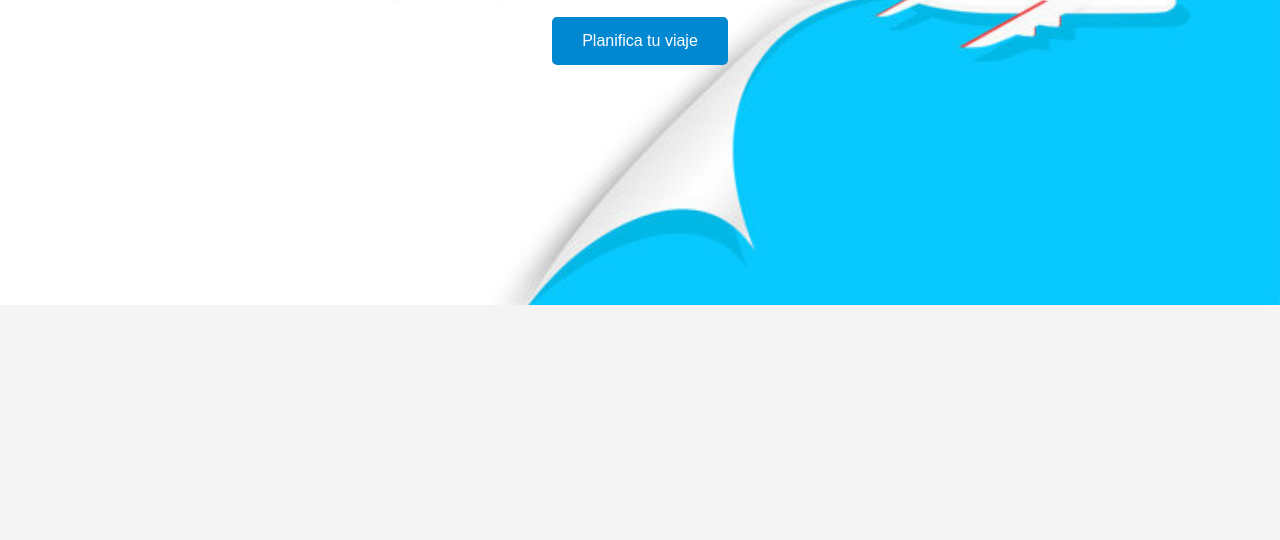
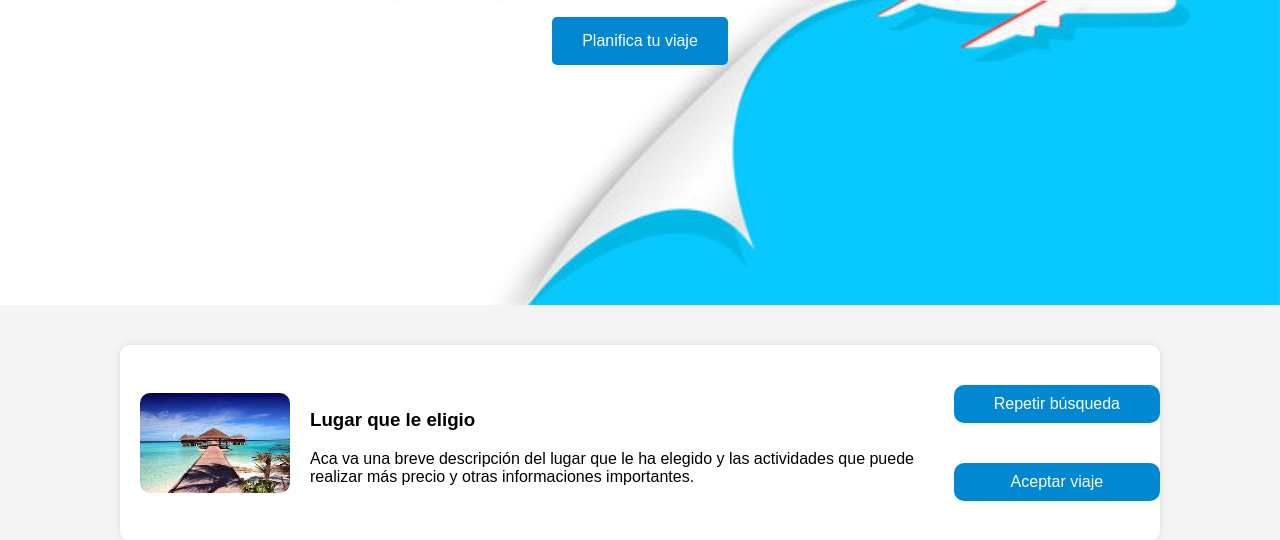
Before and after one commit to UCC-LabCompu2/proyecto2024-ferrer, a plain HTML site: page pagina/index.html in a window 1280 px wide. Shown: the part 420-960 px from the top of the page. Before the commit the page ends 800 px from the top, so only its background shows below. Drawn offline with Linux system fonts and the light colour scheme.

Commit message:
agrego una pagian generica de resultado

```diff
--- a/pagina/index.html
+++ b/pagina/index.html
@@ -123,6 +123,49 @@
         .categories button:hover {
             background-color: #0277bd;
         }
+        .results {
+            max-width: 1000px;
+            margin: 40px auto;
+            background: white;
+            padding: 20px;
+            border-radius: 10px;
+            box-shadow: 0 0 10px rgba(0, 0, 0, 0.1);
+            display: flex;
+            align-items: center;
+            justify-content: space-between;
+        }
+        .results img {
+            max-width: 150px;
+            border-radius: 10px;
+        }
+        .results .description {
+            flex: 1;
+            margin-left: 20px;
+        }
+        .results .description p {
+            margin: 10px 0;
+        }
+        .results .buttons {
+            display: flex;
+            flex-direction: column;
+            align-items: flex-start;
+        }
+        .results button {
+            background-color: #0288d1;
+            color: white;
+            padding: 10px 20px;
+            border: none;
+            cursor: pointer;
+            font-size: 1em;
+            border-radius: 10px;
+            margin: 20px;
+            width: 100%;
+        }
+        .results button:hover {
+            background-color: #0277bd;
+        }
+
+
     </style>
 </head>
 <body>
@@ -179,6 +222,19 @@
         <button type="button" onclick="showSection('results')">Buscar Viaje</button>
     </div>
 </section>
+<section id="results" class="section active">
+    <div class="results">
+        <img src="imagenes/resultado.png" alt="Lugar">
+        <div class="description">
+            <h3>Lugar que le eligio</h3>
+            <p>Aca va una breve descripción del lugar que le ha elegido y las actividades que puede realizar más precio y otras informaciones importantes.</p>
+        </div>
+        <div class="buttons">
+            <button>Repetir búsqueda</button>
+            <button>Aceptar viaje</button>
+        </div>
+    </div>
+</section>
 <script>
     function showSection(sectionId) {
         const sections = document.querySelectorAll('.section');
```
Also changed, not shown: pagina/imagenes/resultado.png (added).
